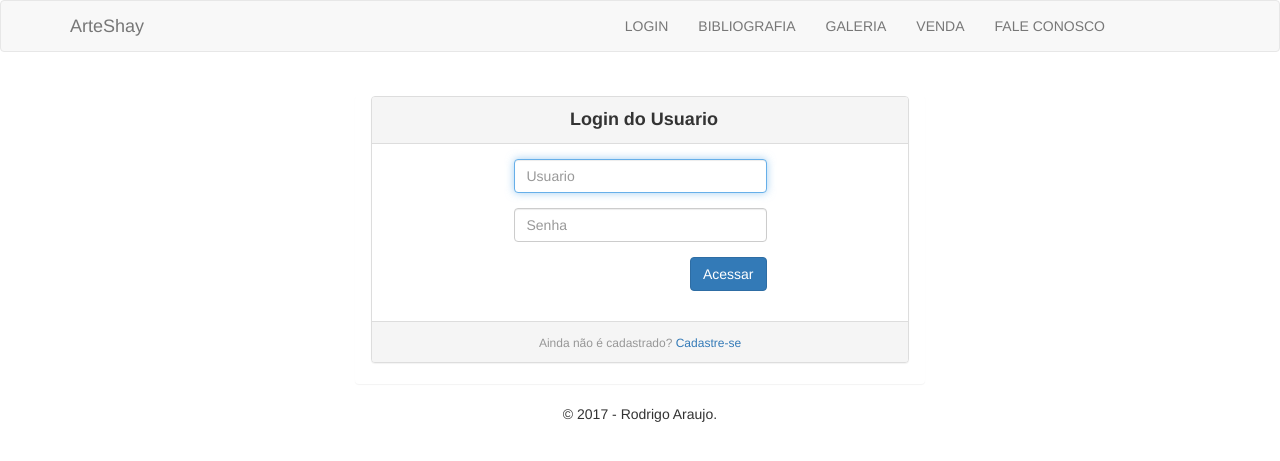
After one commit to Francislley/sisvendas02, a Django app: page /login/ in a window 1280 px wide. The commit adds this page. Shown: the top 461 px of the page. Run offline with Django 3.2, Linux system fonts and the light colour scheme; some libraries are stand-ins or nearby versions.

Commit message:
Criando menu

```diff
--- a/src/autenticacao/urls.py
+++ b/src/autenticacao/urls.py
@@ -1,8 +1,7 @@
 from django.conf.urls import url
-from autenticacao import views
+from autenticacao.views import LoginView
 
 
 urlpatterns = [
-    url(r'^$',login.as_view(), name='login' ),
 
 ]
--- a/src/autenticacao/views.py
+++ b/src/autenticacao/views.py
@@ -1,17 +1,20 @@
 from django.shortcuts import render
-from django.views.generic import FormView
+from django.core.urlresolvers import reverse_lazy, reverse
+from django.views.generic import FormView,RedirectView,TemplateView
 from django.contrib import messages
 from django.contrib.auth import login as auth_login, logout as auth_logout
 from django.views.decorators.cache import never_cache
 from django.views.decorators.csrf import csrf_protect
 from django.views.decorators.debug import sensitive_post_parameters
+from django.utils.decorators import method_decorator
+
 
 from autenticacao.forms import LoginForm
 
 class LoginView(FormView):
     form_class = LoginForm
-    template_name = 'usuario/login.html'
-    success_url = reverse_lazy('usuario:home')
+    template_name = 'login.html'
+    success_url = reverse_lazy('home')
 
 
     @method_decorator(sensitive_post_parameters('password'))
@@ -46,5 +49,7 @@ class LogoutView(RedirectView):
         auth_logout(request)
         return super(LogoutView, self).get(request, *args, **kwargs)
 
+def home(request):
+    template_name = 'home.html'
 
-login = LoginView()
+    return render(request, template_name)
--- a/src/src/settings.py
+++ b/src/src/settings.py
@@ -56,12 +56,13 @@ ROOT_URLCONF = 'src.urls'
 TEMPLATES = [
     {
         'BACKEND': 'django.template.backends.django.DjangoTemplates',
-        'DIRS': [],
+        'DIRS': [os.path.join(BASE_DIR, 'templates')],
         'APP_DIRS': True,
         'OPTIONS': {
             'context_processors': [
                 'django.template.context_processors.debug',
                 'django.template.context_processors.request',
+                'django.template.context_processors.media',
                 'django.contrib.auth.context_processors.auth',
                 'django.contrib.messages.context_processors.messages',
             ],
--- a/src/src/urls.py
+++ b/src/src/urls.py
@@ -1,8 +1,11 @@
 from django.conf.urls import url,include
 from django.conf import settings
+from autenticacao.views import LoginView, LogoutView, home
+
 
 urlpatterns = [
+    url(r'^$', home, name='home'),
+    url(r'^login/', LoginView.as_view(), name='login'),
+    url(r'^logout/', LogoutView.as_view(), name='logout'),
     url(r'^cadastro/', include('cadastro.urls', namespace='cadastro')),
-    url(r'^', include('autenticacao.urls', namespace='autenticacao')),
-
 ]
--- a/src/templates/base.html
+++ b/src/templates/base.html
@@ -7,27 +7,26 @@
 	<meta http-equiv="X-UA-Compatible" content="IE=edge">
 	<meta name="viewport" content="width=device-width, initial-scale=1">
 
-	{% block title %}
-	<title>Pesquisa de Clima</title>
-	{% endblock %}
+	<title>ArteShay.com.br</title>
 
 	<!-- CSS -->
-	<link rel="stylesheet" href="{% static "css/bootstrap.css" %}">
+	<link href="{% static "css/bootstrap.min.css" %}" rel="stylesheet">
+	<link href="{% static "css/style.css" %}" rel="stylesheet">
 	{% block css_specifc %}
 	{% endblock %}
 </head>
 
 <body>
-	<div class="container">
-		{% block container %}
-		{% endblock %}
-	</div>
 
-	<footer class="footer navbar">
+	{% include 'menu.html' %}
+
+	{% block container %}
+	{% endblock %}
+
+	<footer class="footer">
         <!-- Copyright etc -->
-    	<div class="navbar-default navbar-fixed-bottom">
-    		<p class="text-center">© 2016 - Leme Tecnologia - Todos os Direitos
-				Reservados. Proibida a reprodução total ou parcial sem autorização.</p>
+    	<div class="container">
+    		<p class="text-center">© 2017 - Rodrigo Araujo.</p>
     	</div>
     </footer>
 
--- /dev/null
+++ b/src/templates/login.html
@@ -0,0 +1,54 @@
+{% extends "base.html" %}
+{% load static %}
+
+{% block container %}
+<section  class="container">
+	<form method="post" id="form_login" class="form-horizontal">
+		{% csrf_token %}
+
+		<div class="col-md-6 col-md-offset-3 text-center panel" style="margin-top: 2%;">
+
+			<div class="panel panel-default">
+				<div class="panel-heading">
+					<span class=""></span> &nbsp; <span style="font-size: 18px;font-weight: bold;">Login do Usuario</span>
+				</div>
+
+				<div class="panel-body">
+
+					{% if form.errors %}
+					<div class="col-md-10 col-md-offset-1">
+						{{ form.non_field_errors }}
+					</div>
+					{% endif %}
+
+					{% for field in form %}
+					<div class="col-md-6 col-md-offset-3">
+					    <div class="form-group ">
+							{{ field }}
+							{{ field.errors }}
+						</div>
+					</div>
+					{% endfor %}
+					<div class="col-md-6 col-md-offset-3">
+					   <div class="form-group last">
+							<input type='submit' id="entrar" value='Acessar' class="btn btn-primary pull-right" />
+							<input type='hidden' name='next' value='{{ next }}'/>
+						</div>
+					</div>
+
+				</div>
+				<div class="panel-footer">
+					<span style="font-size: 12px; color: #979797;">Ainda não é cadastrado?&nbsp;<a href="{% url 'usuario:cadastro' %}" >Cadastre-se</a> </span>
+					<br>
+				</div>
+			</div>
+		</div>
+	</form>
+
+</section>
+{% endblock %}
+
+{% block js_global %}
+<script src="{% static "js/jquery.maskedinput.js" %}"></script>
+<script src="{% static "js/authenticate/login.js" %}"></script>
+{% endblock %}
--- /dev/null
+++ b/src/templates/menu.html
@@ -0,0 +1,84 @@
+{% load static %}
+<header>
+	<nav class="navbar navbar-default">
+		<div class="container">
+			<div class="navbar-header">
+				<button type="button" class="navbar-toggle collapsed" data-toggle="collapse" data-target="#collapse-navbar" aria-expanded="false">
+					<span class="sr-only">Toggle navigation</span>
+					<span class="icon-bar"></span>
+					<span class="icon-bar"></span>
+					<span class="icon-bar"></span>
+					<span class="icon-bar"></span>
+					<span class="icon-bar"></span>
+				</button>
+
+				<a class="navbar-brand" href="#">ArteShay
+					{# <img id="brand-image" src="#" alt="Achaempregos" ></img>#}
+				</a>
+                <div class="navbar-brand navbar-right">
+                    {# <span>Bem-vindo {{ user.first_name }} </span><br >#}
+                </div>
+			</div>
+
+			<div class="collapse navbar-collapse" id="collapse-navbar">
+				<ul class="nav navbar-nav navbar-right">
+
+                    {% if user.is_authenticated %}
+                        <li>
+                            <a href="3" class="text-uppercase">Bibliografia</a>
+                        </li>
+                        <li>
+                            <a href="#" class="text-uppercase">Galeria</a>
+                        </li>
+                        <li>
+                            <a href="#" class="text-uppercase">Venda</a>
+                        </li>
+                        <li>
+                            <a href="#" class="text-uppercase">Fale Conosco </a>
+                        </li>
+                        <li>
+                            <a href="#" class="text-uppercase"></a>
+                        </li>
+                        <li>
+                            <a href="" class="text-uppercase"></a>
+                        </li>
+                        <li>
+                            <a href="" class="text-uppercase"></a>
+                        </li>
+                        <li>
+                            <a href="" class="text-uppercase">
+                                <i class=" glyphicon glyphicon-log-out"></i>
+                                <span>Sair</span>
+                            </a>
+                        </li>
+                    {% else %}
+                        <li>
+                            <a href="#" class="text-uppercase">Login</a>
+                        </li>
+                        <li>
+                            <a href="3" class="text-uppercase">Bibliografia</a>
+                        </li>
+                        <li>
+                            <a href="#" class="text-uppercase">Galeria</a>
+                        </li>
+                        <li>
+                            <a href="#" class="text-uppercase">Venda</a>
+                        </li>
+                        <li>
+                            <a href="#" class="text-uppercase">Fale Conosco </a>
+                        </li>
+                        <li>
+                            <a href="#" class="text-uppercase"></a>
+                        </li>
+                        <li>
+                            <a href="" class="text-uppercase"></a>
+                        </li>
+                        <li>
+                            <a href="" class="text-uppercase"></a>
+                        </li>
+                    {% endif %}
+				</ul>
+			</div>
+		</div>
+	</nav>
+</header>
```
Also changed, not shown: src/templates/home.html (added, +19 -0 lines).
